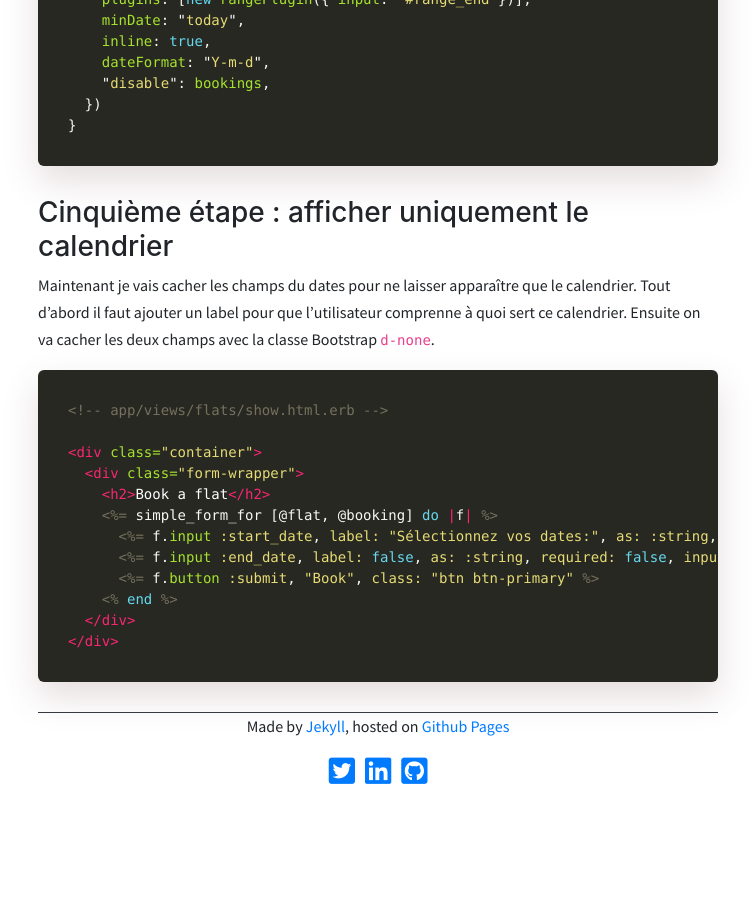
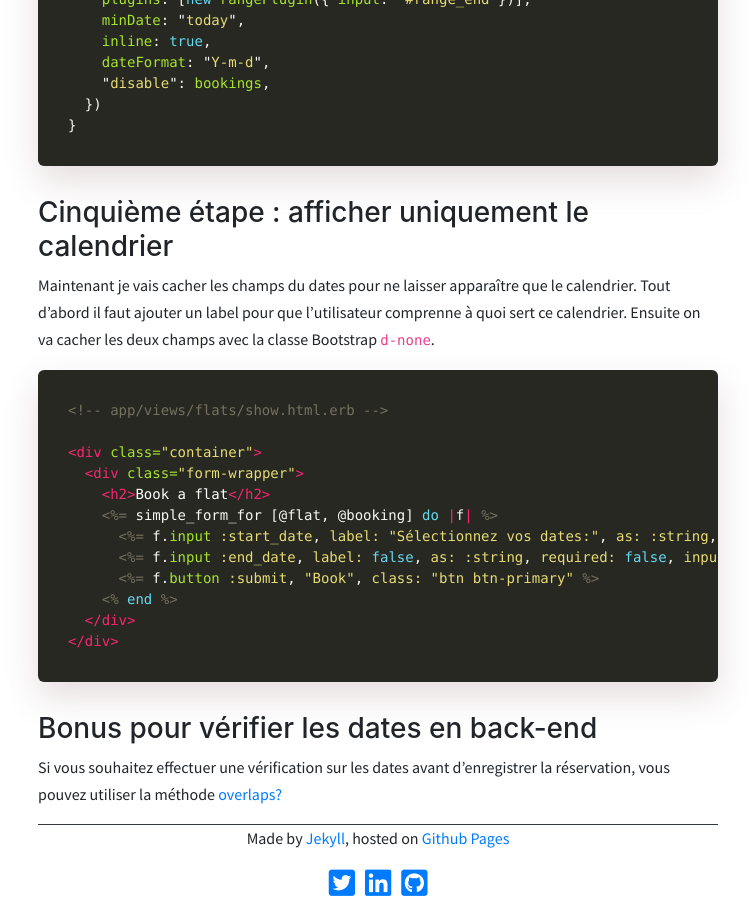
Before and after one commit to alexandrebk/alexandrebk.github.io, a Jekyll site: the page built from _posts/2019-07-24-flatpicker-in-rails.md, in a window 1280 px wide and 900 px high, scrolled down 3111 px. Shown: the whole window, without its empty margins (262-1017 px from the left). Built offline with Jekyll 4.4.1, drawn with Linux system fonts in a browser that asks for light colours; nearby versions of some CDN libraries; before the commit the page ends 3899 px from its top, so only the background shows below that.

Commit message:
Adds overlaps on flatpicker post

````diff
--- a/_posts/2019-07-24-flatpicker-in-rails.md
+++ b/_posts/2019-07-24-flatpicker-in-rails.md
@@ -149,3 +149,7 @@ Maintenant je vais cacher les champs du dates pour ne laisser apparaître que le
   </div>
 </div>
 ```
+
+### Bonus pour vérifier les dates en back-end
+
+Si vous souhaitez effectuer une vérification sur les dates avant d'enregistrer la réservation, vous pouvez utiliser la méthode [overlaps?](https://apidock.com/rails/Range/overlaps%3F)
````
